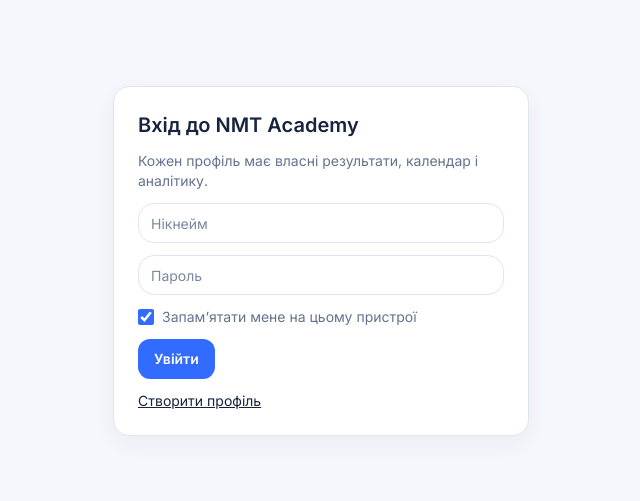
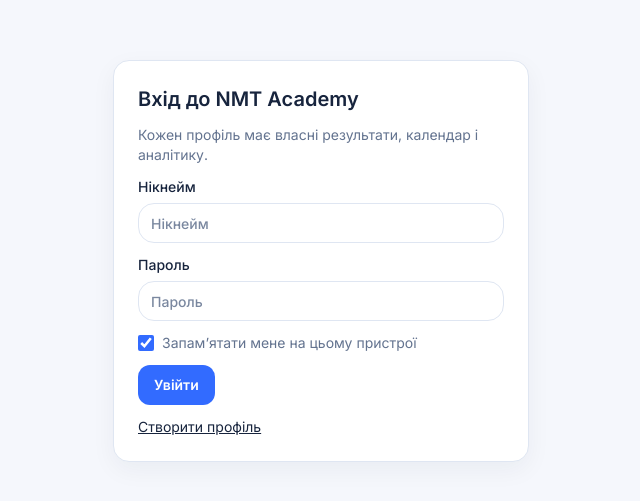
Before and after one commit to eembeerr4-blip/NMT, a Next.js app: page /login in a window 1280 px wide. Shown: the part 139-640 px from the top of the page, without its empty margins (319-959 px from the left). Built offline with nearby package versions, Linux system fonts and the light colour scheme; no server answers; the database is empty.

Commit message:
feat(ui): keep authentication field labels visible

```diff
--- a/src/components/login-form.tsx
+++ b/src/components/login-form.tsx
@@ -12,8 +12,8 @@
 
   return (
     <form action={formAction} className="space-y-3" aria-busy={pending}>
-      <Input name="nickname" placeholder="Нікнейм" aria-label="Нікнейм" required autoComplete="username" />
-      <Input name="password" type="password" placeholder="Пароль" aria-label="Пароль" required autoComplete="current-password" />
+      <label className="grid gap-1.5 text-sm font-medium">Нікнейм<Input name="nickname" placeholder="Нікнейм" aria-label="Нікнейм" required autoComplete="username" /></label>
+      <label className="grid gap-1.5 text-sm font-medium">Пароль<Input name="password" type="password" placeholder="Пароль" aria-label="Пароль" required autoComplete="current-password" /></label>
       <label className="flex items-center gap-2 text-sm text-muted-foreground">
         <input name="rememberMe" type="checkbox" defaultChecked />
         Запам’ятати мене на цьому пристрої
--- a/src/components/onboarding-wizard.tsx
+++ b/src/components/onboarding-wizard.tsx
@@ -37,10 +37,10 @@
         </div> : null}
         {step === 1 ? <form className="space-y-3" onSubmit={(event) => { event.preventDefault(); setError(""); setStep(2); }}>
           <h1 className="text-2xl font-semibold">Профіль</h1>
-          <Input name="firstName" aria-label="Ім'я" placeholder="Ім'я" required minLength={2} value={profile.firstName} onChange={(e) => setProfile({ ...profile, firstName: e.target.value })} autoComplete="given-name" />
-          <Input name="lastName" aria-label="Прізвище" placeholder="Прізвище" value={profile.lastName} onChange={(e) => setProfile({ ...profile, lastName: e.target.value })} autoComplete="family-name" />
-          <Input name="nickname" aria-label="Нікнейм" placeholder="Нікнейм" required minLength={3} maxLength={24} pattern="[a-zA-Z0-9_-]{3,24}" value={profile.nickname} onChange={(e) => setProfile({ ...profile, nickname: e.target.value })} autoComplete="username" />
-          <Input name="password" aria-label="Пароль" type="password" placeholder="Пароль, щонайменше 8 символів" required minLength={8} value={profile.password} onChange={(e) => setProfile({ ...profile, password: e.target.value })} autoComplete="new-password" />
+          <label className="grid gap-1.5 text-sm font-medium">Ім’я<Input name="firstName" aria-label="Ім'я" placeholder="Ім'я" required minLength={2} value={profile.firstName} onChange={(e) => setProfile({ ...profile, firstName: e.target.value })} autoComplete="given-name" /></label>
+          <label className="grid gap-1.5 text-sm font-medium">Прізвище<Input name="lastName" aria-label="Прізвище" placeholder="Прізвище" value={profile.lastName} onChange={(e) => setProfile({ ...profile, lastName: e.target.value })} autoComplete="family-name" /></label>
+          <label className="grid gap-1.5 text-sm font-medium">Нікнейм<Input name="nickname" aria-label="Нікнейм" placeholder="Нікнейм" required minLength={3} maxLength={24} pattern="[a-zA-Z0-9_-]{3,24}" value={profile.nickname} onChange={(e) => setProfile({ ...profile, nickname: e.target.value })} autoComplete="username" /></label>
+          <label className="grid gap-1.5 text-sm font-medium">Пароль<Input name="password" aria-label="Пароль" type="password" placeholder="Пароль, щонайменше 8 символів" required minLength={8} value={profile.password} onChange={(e) => setProfile({ ...profile, password: e.target.value })} autoComplete="new-password" /></label>
           <Label>Рік НМТ<Input name="examYear" type="number" required min={2026} max={2100} value={profile.examYear} onChange={(e) => setProfile({ ...profile, examYear: Number(e.target.value) })} /></Label>
           <Label>Цільовий бал<Input name="targetScore" type="number" required min={100} max={200} value={profile.targetScore} onChange={(e) => setProfile({ ...profile, targetScore: Number(e.target.value) })} /></Label>
           <Button type="submit">Далі</Button>
```
Also changed, not shown: 1 other file (tests, documents, lock files or other folders).
